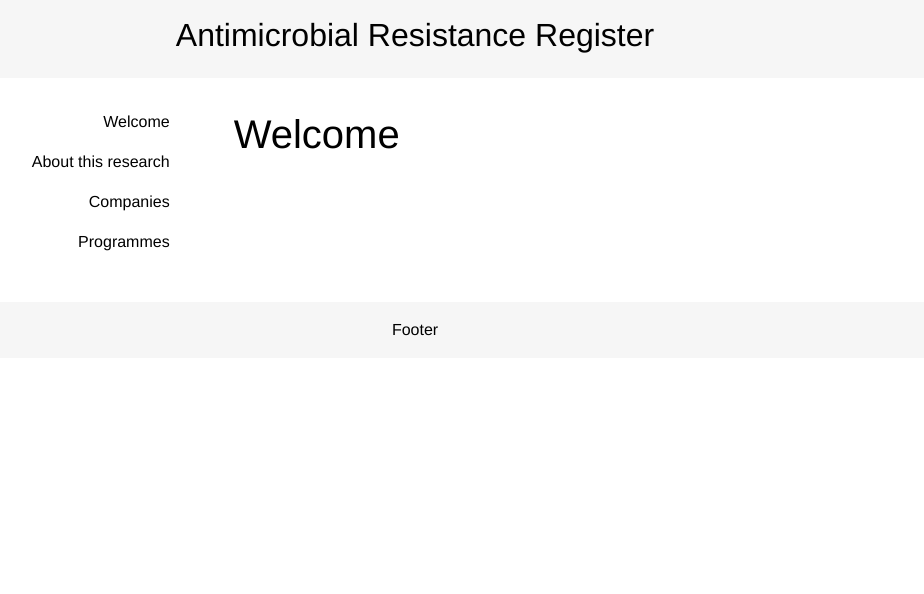
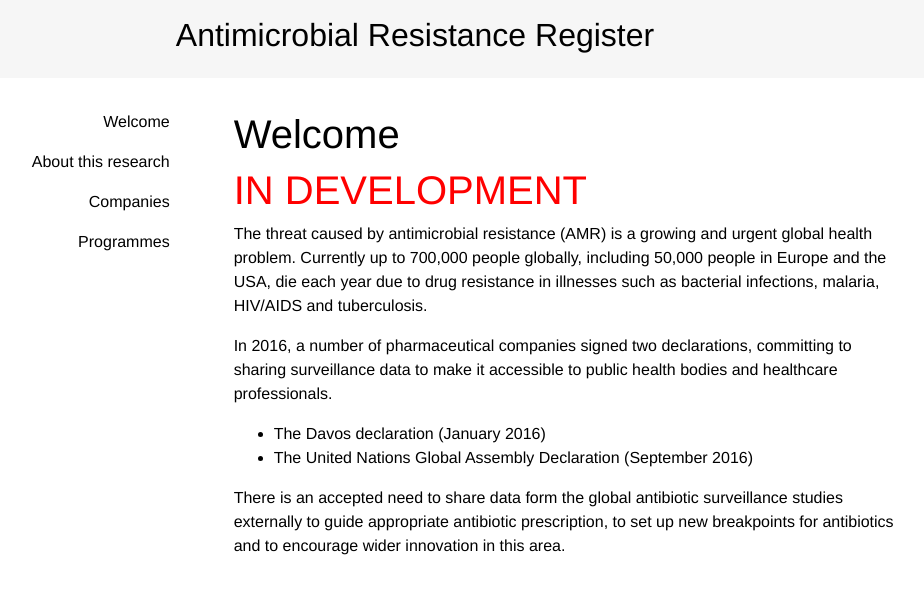
Before and after one commit to theodi/amr-frontend, a Vue app: page / in a window 1280 px wide. Shown: the top 594 px of the page, without its empty margins (225-1149 px from the left). Built offline with nearby package versions, Linux system fonts and the light colour scheme.

Commit message:
Added contextual content and copy for show and tell

```diff
--- a/src/App.vue
+++ b/src/App.vue
@@ -1,7 +1,7 @@
 <template>
   <div id="app">
 		<div class="header">
-			<h2>Antimicrobial Resistance Register</h2>
+			<h2 style="text-align: center;">Antimicrobial Resistance Register</h2>
 		</div>
 		<div class="wrapper">
 			<div class="menu">
@@ -17,7 +17,7 @@
 			<div class="content">
 				<router-view></router-view>
 			</div>
-			<div class="footer">Footer</div>
+			<!-- <div class="footer">Footer</div> -->
 		</div>
   </div>
 </template>
@@ -33,7 +33,7 @@ export default {
 		font-family: 'Avenir', Helvetica, Arial, sans-serif;
 		-webkit-font-smoothing: antialiased;
 		-moz-osx-font-smoothing: grayscale;
-		text-align: center;
+		text-align: left;
 		color: #000000;
 	}
 
@@ -84,10 +84,6 @@ export default {
 		margin-bottom: 1em;
 	}
 
-	.title-head {
-		text-align: left;
-	}
-
 	.small {
 		margin-bottom: 5em;
 	}
--- a/src/components/Home.vue
+++ b/src/components/Home.vue
@@ -1,6 +1,23 @@
 <template>
 	<div>
 		<h1 class="title-head">Welcome</h1>
+		<h1 style="color: red;">IN DEVELOPMENT</h1>
+		<p>The threat caused by antimicrobial resistance
+		(AMR) is a growing and urgent global health problem. Currently up to
+		700,000 people globally, including 50,000 people in Europe and the USA,
+		die each year due to drug resistance in illnesses such as bacterial
+		infections, malaria, HIV/AIDS and tuberculosis.</p>
+		<p>In 2016, a number of pharmaceutical companies signed two declarations,
+		committing to sharing surveillance data to make it accessible to public
+		health bodies and healthcare professionals.</p>
+		<ul>
+			<li>The Davos declaration (January 2016)</li>
+			<li>The United Nations Global Assembly Declaration (September 2016)</li>
+		</ul>
+		<p>There is an accepted need to share data form the global antibiotic
+		surveillance studies externally to guide appropriate antibiotic prescription,
+		to set up new breakpoints for antibiotics and to encourage wider innovation
+		in this area.</p>
 	</div>
 </template>
 
--- a/src/components/Programmes.vue
+++ b/src/components/Programmes.vue
@@ -1,6 +1,6 @@
 <template>
 	<div>
-		<h1 class="title-head">Programmes: <strong style="color: red;">IN DEVELOPMENT</strong></h1>
+		<h1 class="title-head">Programmes:</h1>
 		<h3 style="color:red; text-align: left;">Data shown below is not exhaustive<br />Programmes will have individual pages<br />Data source can be found <a href="https://odi-amr.herokuapp.com/api/programmes">here</a></h3>
 		<div v-for="programme in programmes">
 			<div class="box">
```
Also changed, not shown: 9 other files (tests, documents, lock files or other folders).
